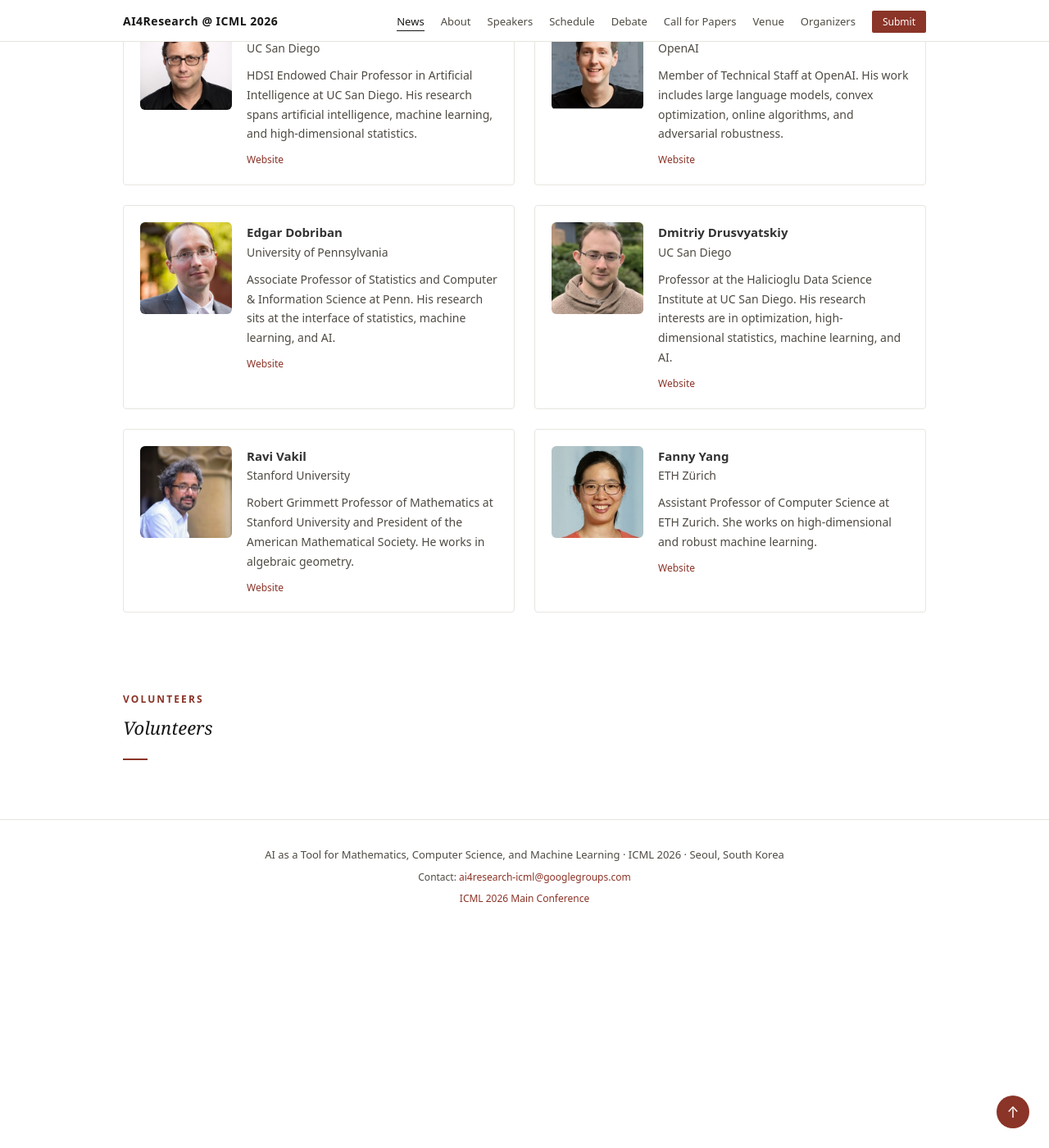
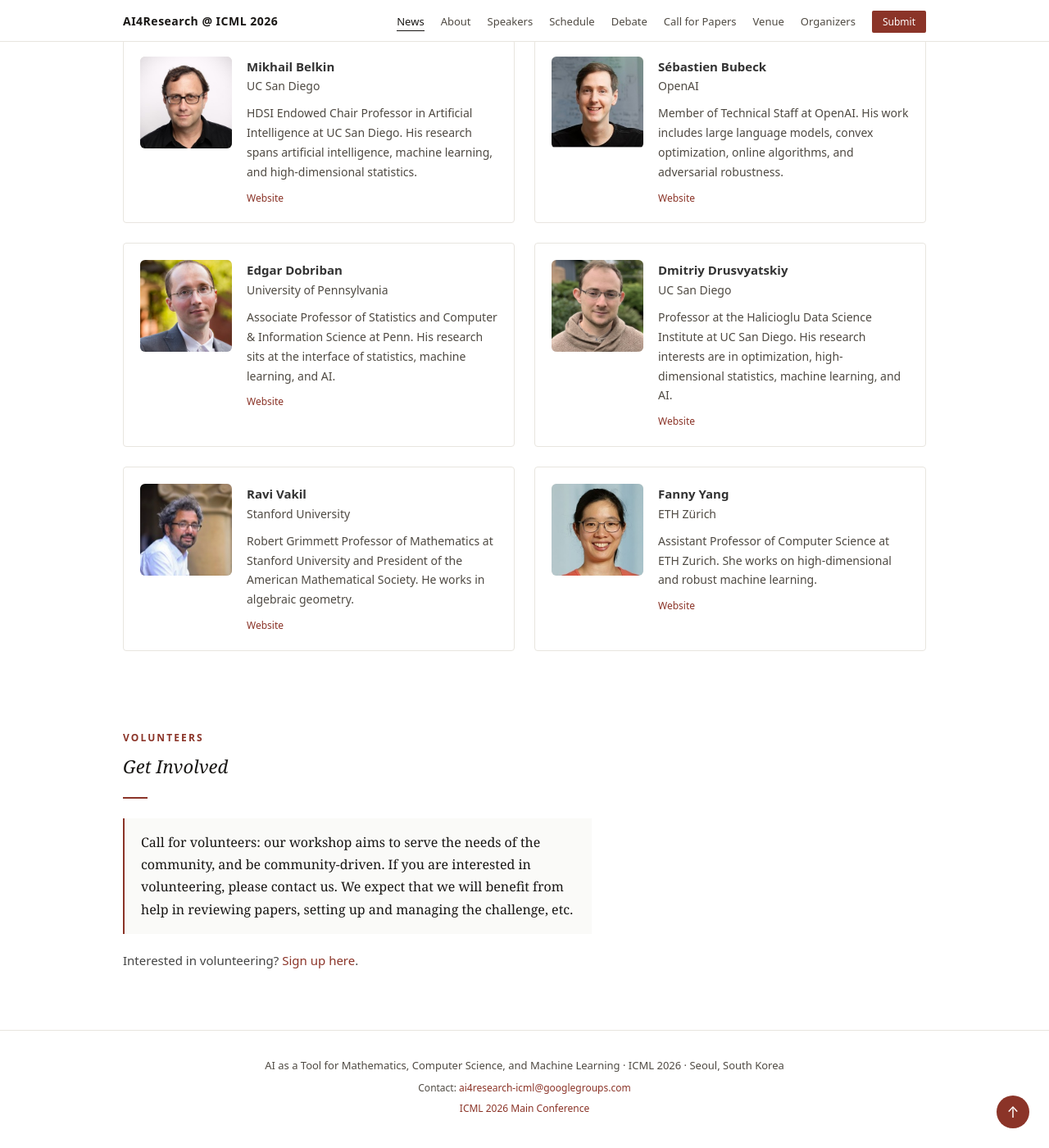
Before and after one commit to ai4research-icml-workshop/ai4research-icml-workshop.github.io, a Jekyll site: the page built from index.html, in a window 1280 px wide and 1400 px high, scrolled down 5705 px. Shown: the whole window at 82% size. Built offline with Jekyll 4.4.1, drawn with Linux system fonts in a browser that asks for light colours; some of the changed text lies outside the part shown.

Commit message:
Refine volunteers copy and news announcements

```diff
--- a/_includes/news.html
+++ b/_includes/news.html
@@ -7,7 +7,7 @@
       {% for item in site.data.news %}
       <li class="news-item">
         <span class="news-date">{{ item.date }}</span>
-        <span class="news-text">{{ item.text }}</span>
+        <span class="news-text">{{ item.text }}{% if item.url and item.link_text %} <a href="{{ item.url }}" target="_blank" rel="noopener">{{ item.link_text }}</a>{% endif %}</span>
       </li>
       {% endfor %}
     </ul>
--- a/_includes/volunteers.html
+++ b/_includes/volunteers.html
@@ -1,7 +1,9 @@
 <section id="volunteers" class="section" aria-labelledby="volunteers-title">
   <div class="section-inner">
     <p class="section-label">Volunteers</p>
-    <h2 id="volunteers-title" class="section-heading">Volunteers</h2>
+    <h2 id="volunteers-title" class="section-heading">Get Involved</h2>
     <div class="section-divider"></div>
+    <p class="volunteers-callout">Call for volunteers: our workshop aims to serve the needs of the community, and be community-driven. If you are interested in volunteering, please contact us. We expect that we will benefit from help in reviewing papers, setting up and managing the challenge, etc.</p>
+    <p class="volunteers-summary">Interested in volunteering? <a href="https://example.com/volunteer-signup" target="_blank" rel="noopener">Sign up here</a>.</p>
   </div>
 </section>
--- a/_sass/_sections.scss
+++ b/_sass/_sections.scss
@@ -46,16 +46,45 @@
   color: #444;
   font-size: 15px;
   line-height: 1.7;
+
+  a {
+    color: $color-accent;
+
+    &:hover {
+      text-decoration: underline;
+    }
+  }
 }
 
 // About
-.about-summary {
+.about-summary,
+.volunteers-summary {
   font-size: 15px;
   color: #444;
   margin-bottom: 24px;
   line-height: 1.7;
   font-family: $font-sans;
   max-width: 68ch;
+}
+
+.volunteers-callout {
+  background: $color-bg-alt;
+  border-left: 2px solid $color-accent;
+  padding: 16px 20px;
+  margin: 0 0 20px;
+  font-size: 16px;
+  line-height: 1.7;
+  font-family: $font-serif;
+  color: $color-text;
+  max-width: 64ch;
+}
+
+.volunteers-summary a {
+  color: $color-accent;
+
+  &:hover {
+    text-decoration: underline;
+  }
 }
 
 .topics {
```
Also changed, not shown: _data/news.yml (+7 -2 lines).
